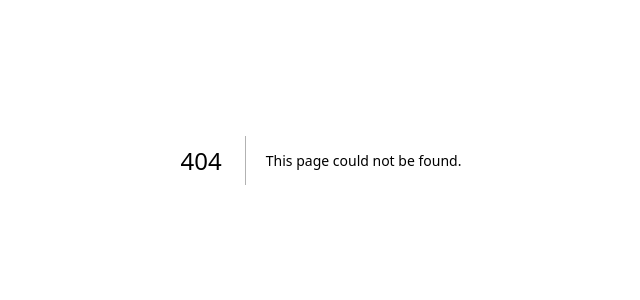
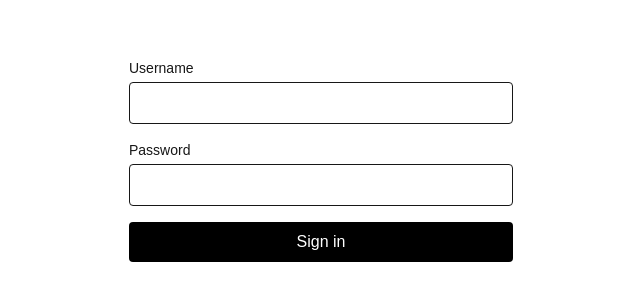
Before and after one commit to csc301-2026-f/25-Merto, a Next.js app in the folder mertofrontend/: page /loginlogic in a window 1280 px wide. Before the commit this address had no page. Shown: the part 240-540 px from the top of the page, without its empty margins (319-959 px from the left). Built offline with nearby package versions, Linux system fonts and the light colour scheme.

Commit message:
v1 of login screen

```diff
--- /dev/null
+++ b/mertofrontend/app/loginlogic/actions.ts
@@ -0,0 +1,36 @@
+"use server";
+
+import { redirect } from "next/navigation";
+import { authenticate } from "@/lib/auth/backend";
+import { createSession, destroySession, homeFor } from "@/lib/auth/session";
+
+export type LoginState = { error?: string; username?: string } | undefined;
+
+export async function login(
+  _prev: LoginState,
+  formData: FormData
+): Promise<LoginState> {
+  const username = String(formData.get("username") ?? "").trim();
+  const password = String(formData.get("password") ?? "");
+
+  if (!username || !password) {
+    return { error: "Please enter a username and password.", username };
+  }
+
+  const result = await authenticate(username, password);
+
+  if (result.status === "invalid") {
+    return { error: "Username or password was incorrect.", username };
+  }
+  if (result.status === "error") {
+    return { error: "Something went wrong. Please try again.", username };
+  }
+
+  await createSession({ token: result.token, role: result.role });
+  redirect(homeFor(result.role)); // keep outside any try/catch
+}
+
+export async function logout() {
+  await destroySession();
+  redirect("/login");
+}
--- /dev/null
+++ b/mertofrontend/app/loginlogic/login-form.tsx
@@ -0,0 +1,52 @@
+"use client";
+
+import { useActionState } from "react";
+import { login } from "./actions";
+
+export function LoginForm() {
+  const [state, formAction, pending] = useActionState(login, undefined);
+
+  return (
+    <form action={formAction} className="w-full max-w-sm space-y-4">
+      <div>
+        <label htmlFor="username" className="block text-sm font-medium">
+          Username
+        </label>
+        <input
+          id="username"
+          name="username"
+          autoComplete="username"
+          defaultValue={state?.username}
+          className="mt-1 w-full rounded border px-3 py-2"
+        />
+      </div>
+
+      <div>
+        <label htmlFor="password" className="block text-sm font-medium">
+          Password
+        </label>
+        <input
+          id="password"
+          name="password"
+          type="password"
+          autoComplete="current-password"
+          className="mt-1 w-full rounded border px-3 py-2"
+        />
+      </div>
+
+      {state?.error && (
+        <p role="alert" className="text-sm text-red-600">
+          {state.error}
+        </p>
+      )}
+
+      <button
+        type="submit"
+        disabled={pending}
+        className="w-full rounded bg-black px-3 py-2 text-white disabled:opacity-50"
+      >
+        {pending ? "Signing in…" : "Sign in"}
+      </button>
+    </form>
+  );
+}
--- /dev/null
+++ b/mertofrontend/app/loginlogic/manager/page.tsx
@@ -0,0 +1,23 @@
+import { Suspense } from "react";
+import { requireRole } from "@/lib/auth/session";
+import { logout } from "../login/actions";
+
+async function RepDashboard() {
+  await requireRole("manager");
+  return (
+    <main className="p-6">
+      <h1 className="text-2xl font-semibold">Rep Dashboard</h1>
+      <form action={logout}>
+        <button className="mt-4 underline">Sign out</button>
+      </form>
+    </main>
+  );
+}
+
+export default function Page() {
+  return (
+    <Suspense fallback={<p className="p-6">Loading…</p>}>
+      <RepDashboard />
+    </Suspense>
+  );
+}
--- /dev/null
+++ b/mertofrontend/app/loginlogic/page.tsx
@@ -0,0 +1,9 @@
+import { LoginForm } from "./login-form";
+
+export default function LoginPage() {
+  return (
+    <main className="flex min-h-screen items-center justify-center p-6">
+      <LoginForm />
+    </main>
+  );
+}
--- /dev/null
+++ b/mertofrontend/app/loginlogic/rep/page.tsx
@@ -0,0 +1,23 @@
+import { Suspense } from "react";
+import { requireRole } from "@/lib/auth/session";
+import { logout } from "../login/actions";
+
+async function RepDashboard() {
+  await requireRole("rep");
+  return (
+    <main className="p-6">
+      <h1 className="text-2xl font-semibold">Rep Dashboard</h1>
+      <form action={logout}>
+        <button className="mt-4 underline">Sign out</button>
+      </form>
+    </main>
+  );
+}
+
+export default function Page() {
+  return (
+    <Suspense fallback={<p className="p-6">Loading…</p>}>
+      <RepDashboard />
+    </Suspense>
+  );
+}
--- /dev/null
+++ b/mertofrontend/lib/auth/backend.ts
@@ -0,0 +1,27 @@
+import type { AuthResult } from "./types";
+
+export async function authenticate(
+  username: string,
+  password: string
+): Promise<AuthResult> {
+  try {
+    const res = await fetch(`${process.env.BACKEND_URL}/auth/login`, {
+      method: "POST",
+      headers: { "Content-Type": "application/json" },
+      body: JSON.stringify({ username, password }),
+      cache: "no-store",
+    });
+
+    if (res.status === 401 || res.status === 403) return { status: "invalid" };
+    if (!res.ok) return { status: "error" };
+
+    // ADAPT THIS to whatever your backend returns
+    const data = await res.json();
+    if (data.role === "rep" || data.role === "manager") {
+      return { status: "ok", token: data.token, role: data.role };
+    }
+    return { status: "invalid" };
+  } catch {
+    return { status: "error" };
+  }
+}
--- /dev/null
+++ b/mertofrontend/lib/auth/session.ts
@@ -0,0 +1,41 @@
+import { cookies } from "next/headers";
+import { redirect } from "next/navigation";
+import type { Role } from "./types";
+
+const COOKIE = "session";
+
+export type Session = { token: string; role: Role };
+
+export const homeFor = (role: Role) => (role === "manager" ? "/manager" : "/rep");
+
+export async function createSession(session: Session) {
+  (await cookies()).set(COOKIE, JSON.stringify(session), {
+    httpOnly: true,                       // JS in the browser can't read it
+    secure: process.env.NODE_ENV === "production",
+    sameSite: "lax",
+    path: "/",
+    maxAge: 60 * 60 * 8,                  // 8 hours
+  });
+}
+
+export async function getSession(): Promise<Session | null> {
+  const raw = (await cookies()).get(COOKIE)?.value;
+  if (!raw) return null;
+  try {
+    return JSON.parse(raw) as Session;
+  } catch {
+    return null;
+  }
+}
+
+export async function destroySession() {
+  (await cookies()).delete(COOKIE);
+}
+
+/** Call at the top of a protected page. */
+export async function requireRole(role: Role) {
+  const session = await getSession();
+  if (!session) redirect("/login");
+  if (session.role !== role) redirect(homeFor(session.role));
+  return session;
+}
--- /dev/null
+++ b/mertofrontend/lib/auth/types.ts
@@ -0,0 +1,6 @@
+export type Role = "rep" | "manager";
+
+export type AuthResult =
+  | { status: "ok"; token: string; role: Role }
+  | { status: "invalid" }
+  | { status: "error" }; // backend down, 500, etc.
```
Also changed, not shown: 1 other file (tests, documents, lock files or other folders).
